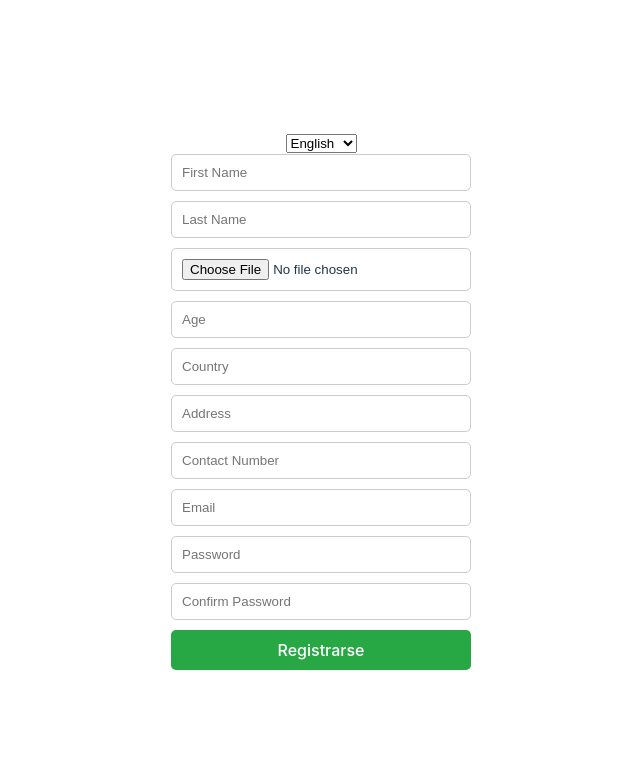
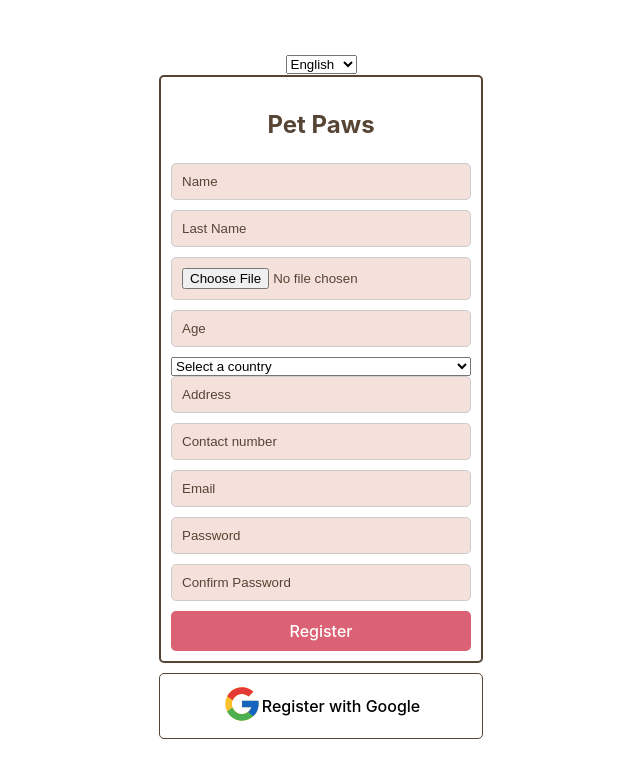
Before and after one commit to davichano/pet-paw-mir, a React (Vite) app: page /register in a window 1280 px wide. Shown: the top 778 px of the page, without its empty margins (319-959 px from the left). Built offline with nearby package versions, Linux system fonts and the light colour scheme.

Commit message:
feat: add styles

```diff
--- a/src/assets/css/RegisterForm.css
+++ b/src/assets/css/RegisterForm.css
@@ -1,21 +1,36 @@
 
+body{
+  background-color: white;
+  color: #564434;
+}
 .register-form {
     display: flex;
     flex-direction: column;
     width: 300px;
     margin: 0 auto;
+    border: 2px solid #564434;
+    border-radius: 5px;
+    padding: 10px;
   }
+  .register-form__title {
+    font-size: 24px;
+    margin-bottom: 20px;
+}
 
   .register-form input {
     margin-bottom: 10px;
     padding: 10px;
     border-radius: 5px;
     border: 1px solid #ccc;
+    background-color: #F5E1DC;
+  }
+  .register-form input::placeholder {
+    color: #564434;
   }
 
   .register-form button {
     padding: 10px;
-    background-color: #28a745;
+    background-color: #DA6274;
     color: white;
     border: none;
     border-radius: 5px;
@@ -30,3 +45,21 @@
     color: green;
     margin-bottom: 10px;
   }
+  .register-form__google-button {
+    background-color: #fff;
+    color: #564434;
+    /*border: none;*/
+    border-radius: 5px;
+    border: 1px solid #564434;
+    padding: 10px;
+    cursor: pointer;
+    margin-bottom: 10px;
+    color: #000;
+    display: flex;
+    align-items: center;
+    justify-content: center;
+    width: 324px;
+    padding-right: 20px;
+    padding-left: 20px;
+    margin-top: 10px;
+  }
--- a/src/components/RegisterForm.jsx
+++ b/src/components/RegisterForm.jsx
@@ -1,9 +1,11 @@
 //import { useTranslation } from "react-i18next"
-import { useState } from "react"
+import useForm from "../hooks/useForm"
+import { useState } from 'react'
 import '../assets/css/RegisterForm.css'
+import { useTranslation } from 'react-i18next'
 
 const RegisterForm = () => {
-    const [formData, setFormData] = useState({
+    const [formData, handleChange] = useForm({
         firstname: '',
         lastname: '',
         profilePicture: '',
@@ -15,32 +17,60 @@ const RegisterForm = () => {
         password: '',
         confirmPassword: ''
     })
+    const [errors, setErrors] = useState('');
 
-    const handleChange = (e) => {
-        setFormData({
-            ...formData,
-            [e.target.name]: e.target.value
-        })
+    const validate = () => {
+      let errors = {}
+      if (formData.password !== formData.confirmPassword) {
+        errors.confirmPassword = t("errorConfirmPassword")
+      }
+      return errors
     }
+    const {t} = useTranslation();
     const handleSubmit = (e) => {
         e.preventDefault()
+        const validationErrors = validate();
+        setErrors(validationErrors)
         console.log(formData)
+        if (Object.keys(validationErrors).length === 0) {
+          console.log('Formulario valido')
+        }
         //Aqui va la logica para enviar los datos al servidor
     }
-    return (
+    return (<>
         <form onSubmit={handleSubmit} className="register-form">
-            <input type="text" name="firstname" placeholder="First Name" onChange={handleChange} />
-            <input type="text" name="lastname" placeholder="Last Name" onChange={handleChange} />
-            <input type="file" name="profilePicture" onChange={(e) => setFormData({ ...formData, profilePicture: e.target.files[0] })} />
-            <input type="number" name="age" placeholder="Age" onChange={handleChange} />
-            <input type="text" name="country" placeholder="Country" onChange={handleChange} />
-            <input type="text" name="address" placeholder="Address" onChange={handleChange} />
-            <input type="number" name="contactNumber" placeholder="Contact Number" onChange={handleChange} />
-            <input type="email" name="email" placeholder="Email" onChange={handleChange} />
-            <input type="password" name="password" placeholder="Password" onChange={handleChange} />
-            <input type="password" name="confirmPassword" placeholder="Confirm Password" onChange={handleChange} />
-            <button type="submir">Registrarse</button>
+            <h2 className="register-form__title">Pet Paws</h2>
+            <input type="text" name="firstname" placeholder={t("name")} onChange={handleChange} value={formData.firstname} required/>
+            <input type="text" name="lastname" placeholder={t("lastName")} onChange={handleChange} value={formData.lastname} required/>
+            <input type="file" id="profilePicture" name="profilePicture" onChange={handleChange}/>
+            <input type="number" name="age" placeholder={t("age")} onChange={handleChange} value={formData.age} required/>
+            <select name="country" onChange={handleChange} value={formData.country} required className="register-form__input">
+                <option value="" disabled>{t("selectCountry")}</option>
+                <option value="USA">USA</option>
+                <option value="Canada">Canada</option>
+                <option value="Mexico">Mexico</option>
+            </select>
+            <input type="text" name="address" placeholder={t("address")} onChange={handleChange} value={formData.address} required/>
+            <input type="number" name="contactNumber" placeholder={t("contactNumber")} onChange={handleChange} value={formData.contactNumber} required/>
+            <input type="email" name="email" placeholder={t("email")} onChange={handleChange} value={formData.email} required/>
+            <input type="password" name="password" placeholder={t("password")} onChange={handleChange} value={formData.password} required/>
+            <input type="password" name="confirmPassword" placeholder={t("confirmPassword")} onChange={handleChange} value={formData.confirmPassword} required/>
+            {errors.confirmPassword && <p style={{color:'red'}}>{errors.confirmPassword}</p>}
+            <button type="submit">{t("toRegister")}</button>
+
         </form>
+        <button className="register-form__google-button">
+            <span className="register-form__google-icon">
+                <svg xmlns="http://www.w3.org/2000/svg" x="0px" y="0px" width="40" height="40" viewBox="0 0 48 48">
+                    <path fill="#fbc02d" d="M43.611,20.083H42V20H24v8h11.303c-1.649,4.657-6.08,8-11.303,8c-6.627,0-12-5.373-12-12	s5.373-12,12-12c3.059,0,5.842,1.154,7.961,3.039l5.657-5.657C34.046,6.053,29.268,4,24,4C12.955,4,4,12.955,4,24s8.955,20,20,20	s20-8.955,20-20C44,22.659,43.862,21.35,43.611,20.083z"></path>
+                    <path fill="#e53935" d="M6.306,14.691l6.571,4.819C14.655,15.108,18.961,12,24,12c3.059,0,5.842,1.154,7.961,3.039	l5.657-5.657C34.046,6.053,29.268,4,24,4C16.318,4,9.656,8.337,6.306,14.691z"></path>
+                    <path fill="#4caf50" d="M24,44c5.166,0,9.86-1.977,13.409-5.192l-6.19-5.238C29.211,35.091,26.715,36,24,36	c-5.202,0-9.619-3.317-11.283-7.946l-6.522,5.025C9.505,39.556,16.227,44,24,44z"></path>
+                    <path fill="#1565c0" d="M43.611,20.083L43.595,20L42,20H24v8h11.303c-0.792,2.237-2.231,4.166-4.087,5.571	c0.001-0.001,0.002-0.001,0.003-0.002l6.19,5.238C36.971,39.205,44,34,44,24C44,22.659,43.862,21.35,43.611,20.083z"></path>
+                </svg>
+            </span>
+            {t("registerWithGoogle")}
+        </button>
+        </>
     )
 }
 
--- /dev/null
+++ b/src/hooks/useForm.jsx
@@ -0,0 +1,25 @@
+import { useState } from 'react'
+
+const useForm = (initialValues) => {
+  const [formData, setFormData] = useState(initialValues)
+
+  const handleChange = (e) => {
+    const {name, value} = e.target
+    if (name === 'profilePicture') {
+      setFormData({
+        ...formData,
+        [name]: e.target.files[0]
+      })
+      return
+    }
+    else{
+      setFormData({
+        ...formData,
+        [name]: value
+      })
+    }
+  }
+  return [formData, handleChange]
+}
+
+export default useForm
--- a/src/locales/en/global.json
+++ b/src/locales/en/global.json
@@ -1,5 +1,20 @@
 {
   "chooseLanguage": "Choose language",
   "helloWorld": "Hello World, we are developing Pet Paw",
-  "comingSoon": "Coming soon"
+  "comingSoon": "Coming soon",
+  "name": "Name",
+  "lastName": "Last Name",
+  "profilePicture": "Profile Picture",
+  "age": "Age",
+  "country": "Country",
+  "address": "Address",
+  "contactNumber": "Contact number",
+  "email": "Email",
+  "password": "Password",
+  "confirmPassword": "Confirm Password",
+  "toRegister": "Register",
+  "register": "Register",
+  "registerWithGoogle": "Register with Google",
+  "errorConfirmPassword": "Passwords do not match",
+  "selectCountry": "Select a country"
 }
--- a/src/locales/es/global.json
+++ b/src/locales/es/global.json
@@ -1,5 +1,20 @@
 {
   "chooseLanguage": "Escoger idioma",
   "helloWorld": "Hola Mundo Pet Paw está en desarrollo",
-  "comingSoon": "Pronto más información"
+  "comingSoon": "Pronto más información",
+  "name": "Nombre",
+  "lastName": "Apellidos ",
+  "profilePicture": "Imagen de perfil",
+  "age": "Edad",
+  "country": "País",
+  "address": "Dirección",
+  "contactNumber": "Número de contacto",
+  "email": "Correo electrónico",
+  "password": "Contraseña",
+  "confirmPassword": "Confirmar contraseña",
+  "toRegister": "Registrarse",
+  "register": "Registro",
+  "registerWithGoogle": "Registrarse con Google",
+  "errorConfirmPassword": "Las contraseñas no coinciden",
+  "selectCountry": "Seleccionar un país"
 }
```
